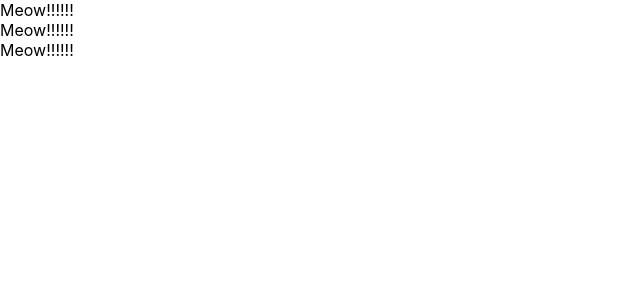
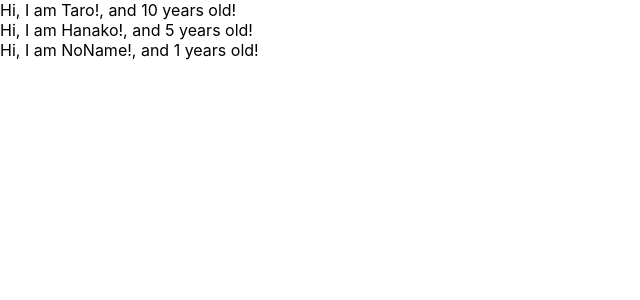
Before and after one commit to ximaxin/test-react-redux-crud-application, a React (Create React App) app in the folder front/react-app/: page / in a window 1280 px wide. Shown: the top 300 px of the page, without its empty margins (0-640 px from the left). Built offline with nearby package versions, Linux system fonts and the light colour scheme.

Commit message:
learn props and components

```diff
--- a/front/react-app/src/App.js
+++ b/front/react-app/src/App.js
@@ -1,28 +1,28 @@
 import React from "react";
 
-// function App() {
-
-//   return (
-//     <React.Fragment>
-//       <label htmlFor="bar">bar</label>
-//       <input type="text" onChange={() => {console.log("I am clicked.")}} />
-//     </React.Fragment>
-//   );
-// }
-
-
 const App = () => {
+  const profiles = [
+    { name: "Taro", age: 10 },
+    { name: "Hanako", age: 5 },
+    { name: "NoName", },
+  ]
   return (
     <div>
-      <Cat />
-      <Cat />
-      <Cat />
+      {
+        profiles.map((profile, index) => {
+          return <User name={profile.name} age={profile.age} key={index} />
+        })
+      }
     </div>
   )
 }
 
-const Cat = () => {
-  return <div>Meow!!!!!!</div>
+const User = (props) => {
+  return <div>Hi, I am {props.name}!, and {props.age} years old!</div>
+}
+
+User.defaultProps = {
+  age:1
 }
 
 
```
